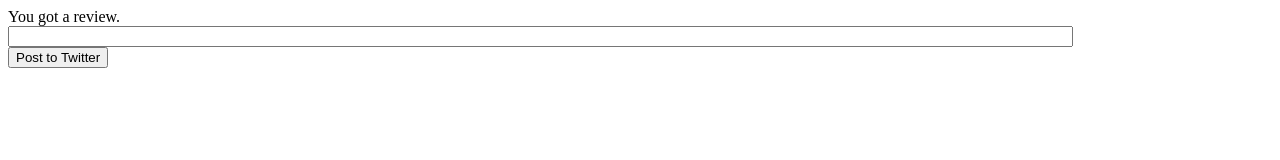
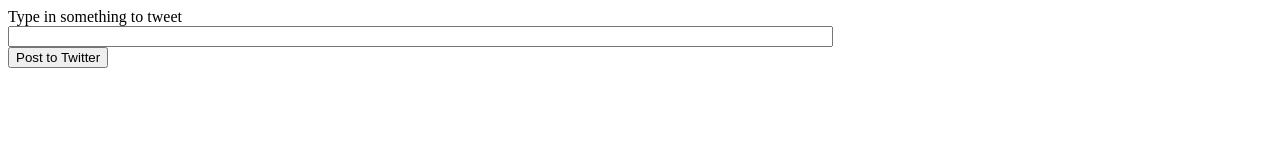
Before and after one commit to znorcross/ctof14-app, a plain HTML site: page index.html in a window 1280 px wide. Drawn offline with nearby package versions, Linux system fonts and the light colour scheme.

Commit message:
Minor text tweaks

```diff
--- a/index.html
+++ b/index.html
@@ -7,9 +7,9 @@
     <script type="text/javascript" src="script.js"></script>
 </head>
   <body>
-  <div>You got a review.</div>
+  <div>Type in something to tweet</div>
   <div>
-  <input id="review" type="text" size="130" />
+  <input id="review" type="text" size="100" />
   </div>
   <button id="retweet">Post to Twitter</button>
   <div id="message"></div>
```
